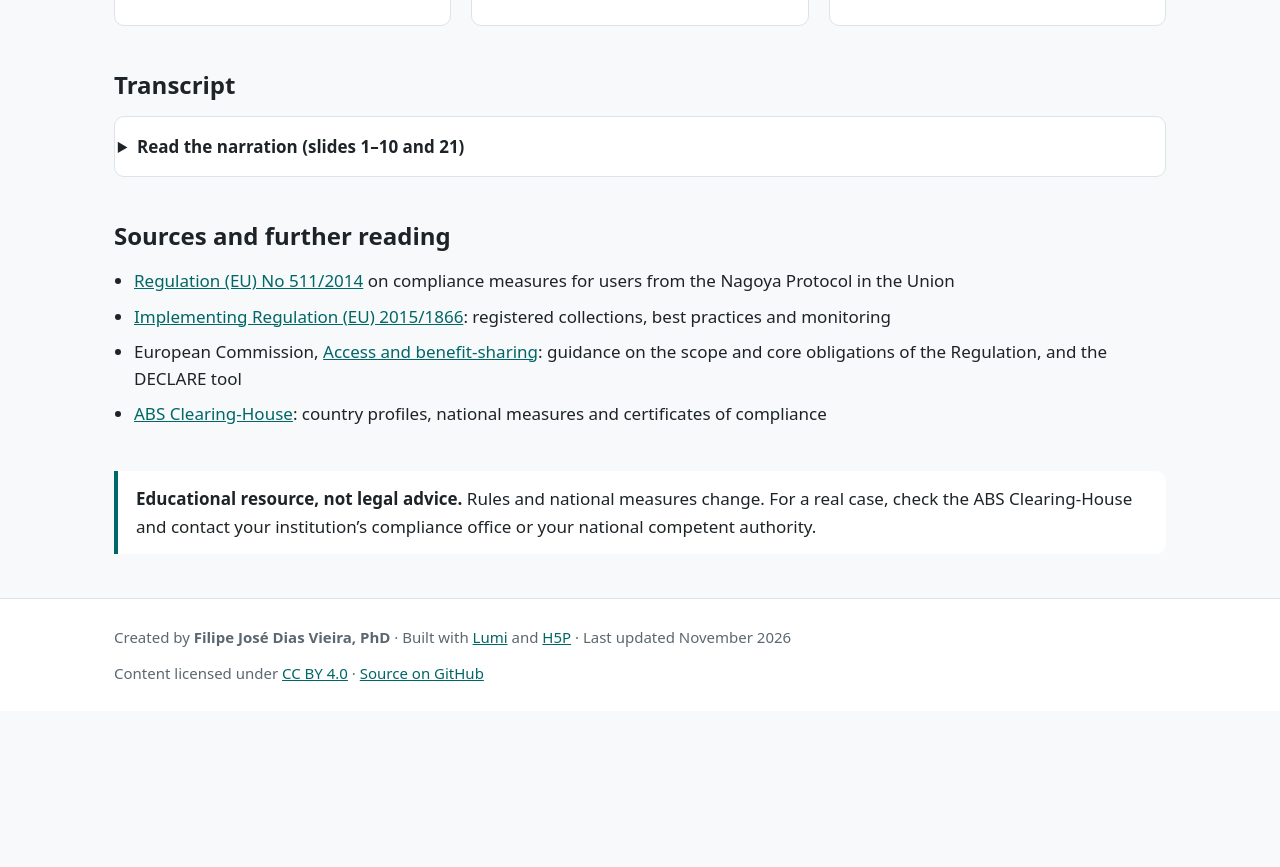
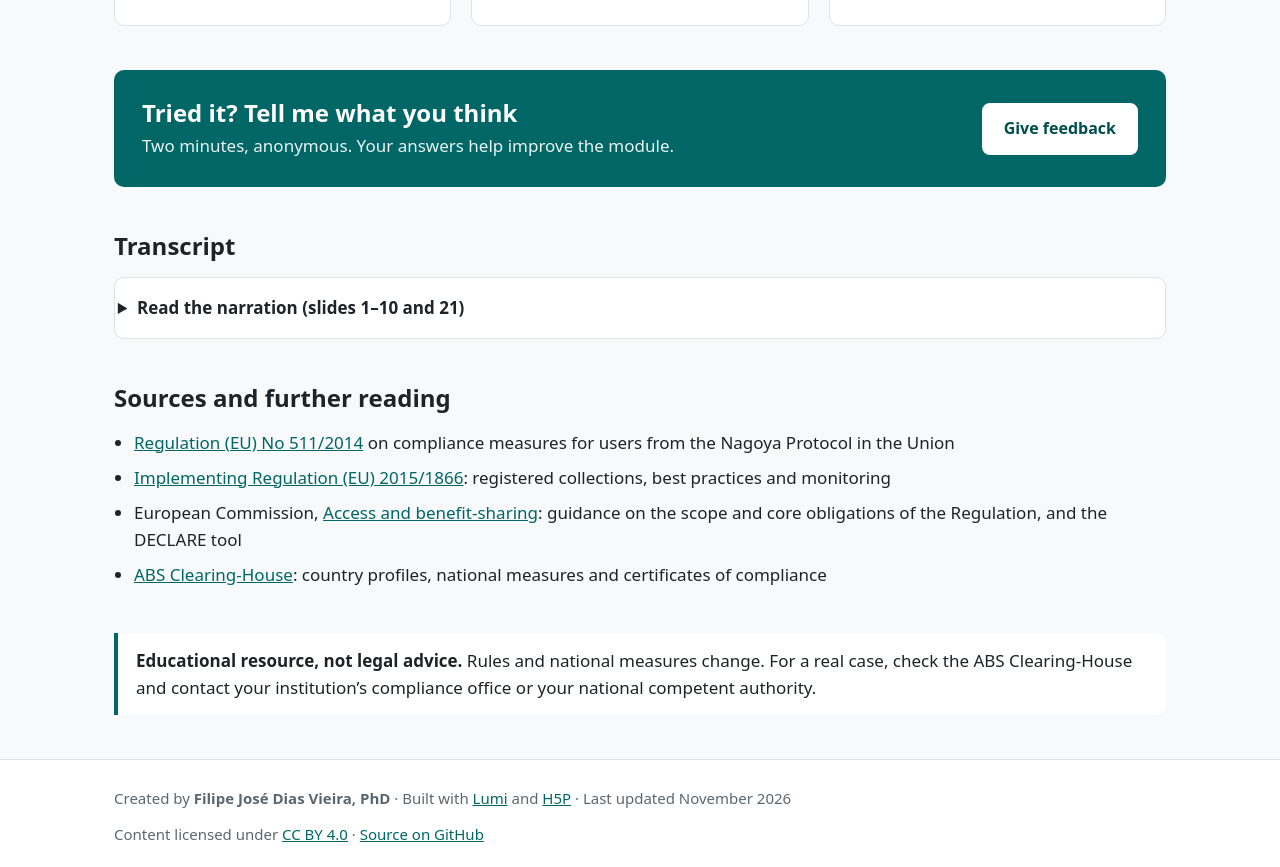
Before and after one commit to filipejdvieira/nagoya-protocol-module, a plain HTML site: page index.html in a window 1280 px wide. Shown: the part 1577-2444 px from the top of the page. Before the commit the page ends 2288 px from the top, so only its background shows below. Drawn offline with Linux system fonts and the light colour scheme.

Commit message:
Update index.html

```diff
--- a/index.html
+++ b/index.html
@@ -335,7 +335,7 @@
   })();
 
   // Paste your Tally form link between the quotes. While it is empty, the feedback box stays hidden.
-  var FEEDBACK_URL = "";
+  var FEEDBACK_URL = "https://tally.so/r/vXDxaA";
   if (FEEDBACK_URL) {
     document.getElementById("feedback-link").href = FEEDBACK_URL;
   } else {
```
